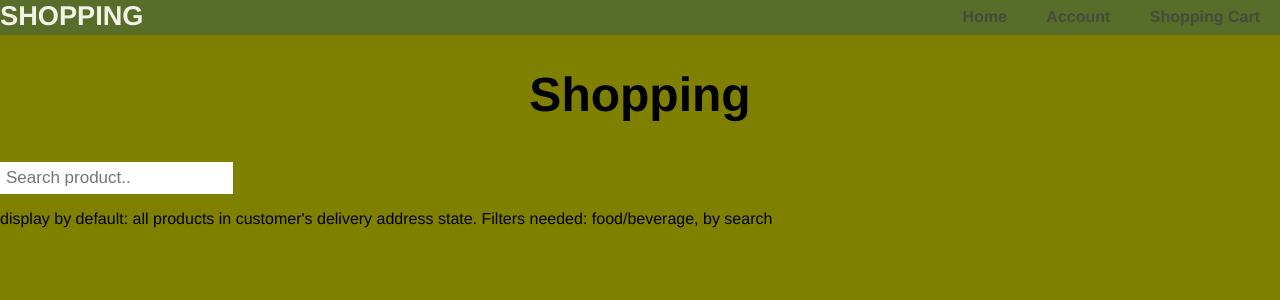
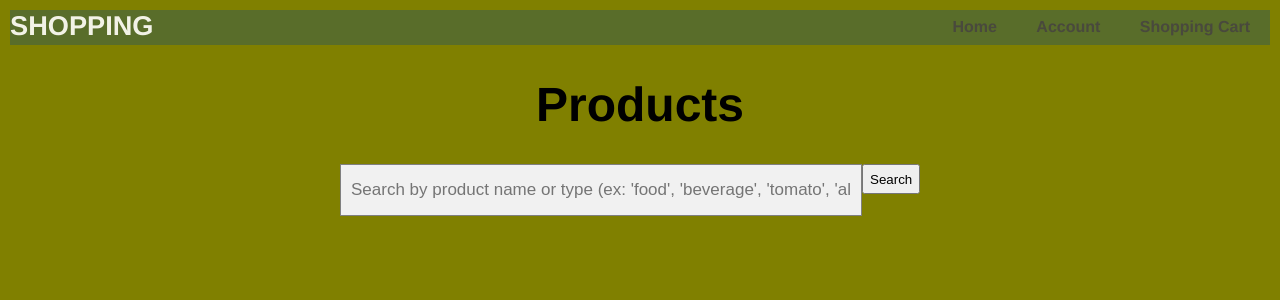
Before and after one commit to lkosmin/CS-425-Final-Project, a Flask app: page /customer in a window 1280 px wide. Shown: the top 300 px of the page. Run offline with Flask 2, Linux system fonts and the light colour scheme.

Commit message:
simple search functionality working

```diff
--- a/app.py
+++ b/app.py
@@ -74,22 +74,32 @@ def login():
 
    #return "<h1>User:<\h1><\br>{}".format(cursor.fetchone())
 
-#http://localhost:5000/customer/
-@app.route('/customer', methods = ['GET'])
+@app.route('/customer', methods = ['GET', 'POST'])
 def customer():
-        return render_template('customer.html')
+    if request.method == "POST":
+        product = request.form['product']
+        # search by product name or type
+        cursor.execute("SELECT name, type from products WHERE name LIKE %s OR type LIKE %s", (product, product))
+        conn.commit()
+        data = cursor.fetchall()
+        # all in the search box will return all the tuples
+        if len(data) == 0 and product == 'all':
+            cursor.execute("SELECT name, type from products")
+            conn.commit()
+            data = cursor.fetchall()
+        return render_template('customer.html', data=data)
+    return render_template('customer.html')
 
-#test, http://localhost:5000/account/
 @app.route('/account/', methods = ['GET'])
 def account():
     #query = "SELECT * from customer join delivery USING(id) join credit_card USING(id)"....
     return render_template('account.html', user=user)
 
-#http://localhost:5000/cart
 @app.route('/cart/', methods = ['GET'])
 def cart():
     return render_template('cart.html')
 
 
+
 if __name__ == '__main__':
     app.run(debug=True)
--- a/static/css/styles.css
+++ b/static/css/styles.css
@@ -6,16 +6,9 @@ h1{
   font-size: 3em;
   text-align: center;
 }
-input[type=text] {
-  float: center;
-  padding: 6px;
-  border: none;
-  margin-top: 8px;
-  margin-right: 16px;
-  font-size: 17px;
-}
+
 body {
-  margin: 0;
+  margin: 10px;
   padding: 0;
   font-family: "Helvetica Neue", Helvetica, Arial, sans-serif;
   background-color: olive;
@@ -75,3 +68,27 @@ h3 {
   color: #444;
   text-decoration: none;
 }
+
+/* customer search css*/
+
+/** {
+  box-sizing: border-box;
+}*/
+form.searchProd input[type=text] {
+  padding: 10px;
+  font-size: 17px;
+  border: 1px solid grey;
+  float: left;
+  width: 80%;
+  background: #f1f1f1;
+}
+
+
+form.searchProd button:hover {
+  background: #0b7dda;
+}
+form.searchProd::after {
+  content: "";
+  clear: both;
+  display: table;
+}
--- a/templates/customer.html
+++ b/templates/customer.html
@@ -17,14 +17,27 @@
         </nav></strong>
       </div>
     </header>
-    <h1> Shopping </h1>
       <h1>{{user}}</h1>
       <!-- <button class="cart" type="button">
         Shopping cart</button>
       <button class="account" type="button">
         Account</button> -->
-      <input type="text" placeholder="Search product..">
-      <p> display by default: all products in customer's delivery address state. Filters needed: food/beverage, by search </p>
+        <h1><center>Products</center></h1>
+        <form class="searchProd" method="post" action=""
+         style="margin:auto;max-width:600px">
+            <input type="text" placeholder="Search by product name or type (ex: 'food', 'beverage', 'tomato', 'all')" name="product" style="height:30px; width:500px">
+            <button type="submit" style="height:30px">Search
+            </button>
+        </form>
+        <p></p>
+        <left>
+        {% for item in data %}
+             <tr>
+                <td> {{item[0]}} <br></td>
+
+            </tr>
+        {% endfor %}
+        </left>
 
   </body>
   </html>
```
